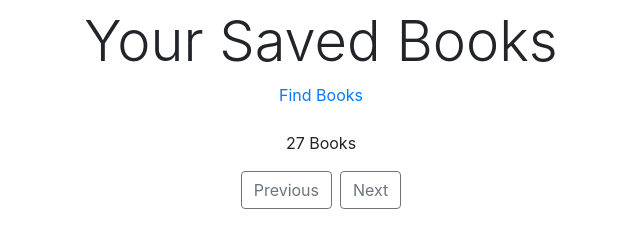
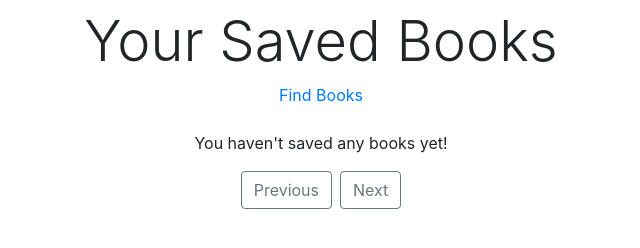
Before and after one commit to GeorgeLam/bookshelf, a plain HTML site: page saved.html in a window 1280 px wide. Shown: the whole page, without its empty margins (319-959 px from the left). Drawn offline with nearby package versions, Linux system fonts and the light colour scheme.

Commit message:
Fixed issue with initialising savedBooks variable

```diff
--- a/saved.html
+++ b/saved.html
@@ -25,7 +25,7 @@
             <a href="./index.html">Find Books</a>
         </div>
 
-        <div class="row justify-content-center" id="item-count">27 Books</div>
+        <div class="row justify-content-center" id="item-count">You haven't saved any books yet!</div>
 
         <div class="row">
             <div class="row found-items">
```
Also changed, not shown: app.js (+1 -10 lines).
